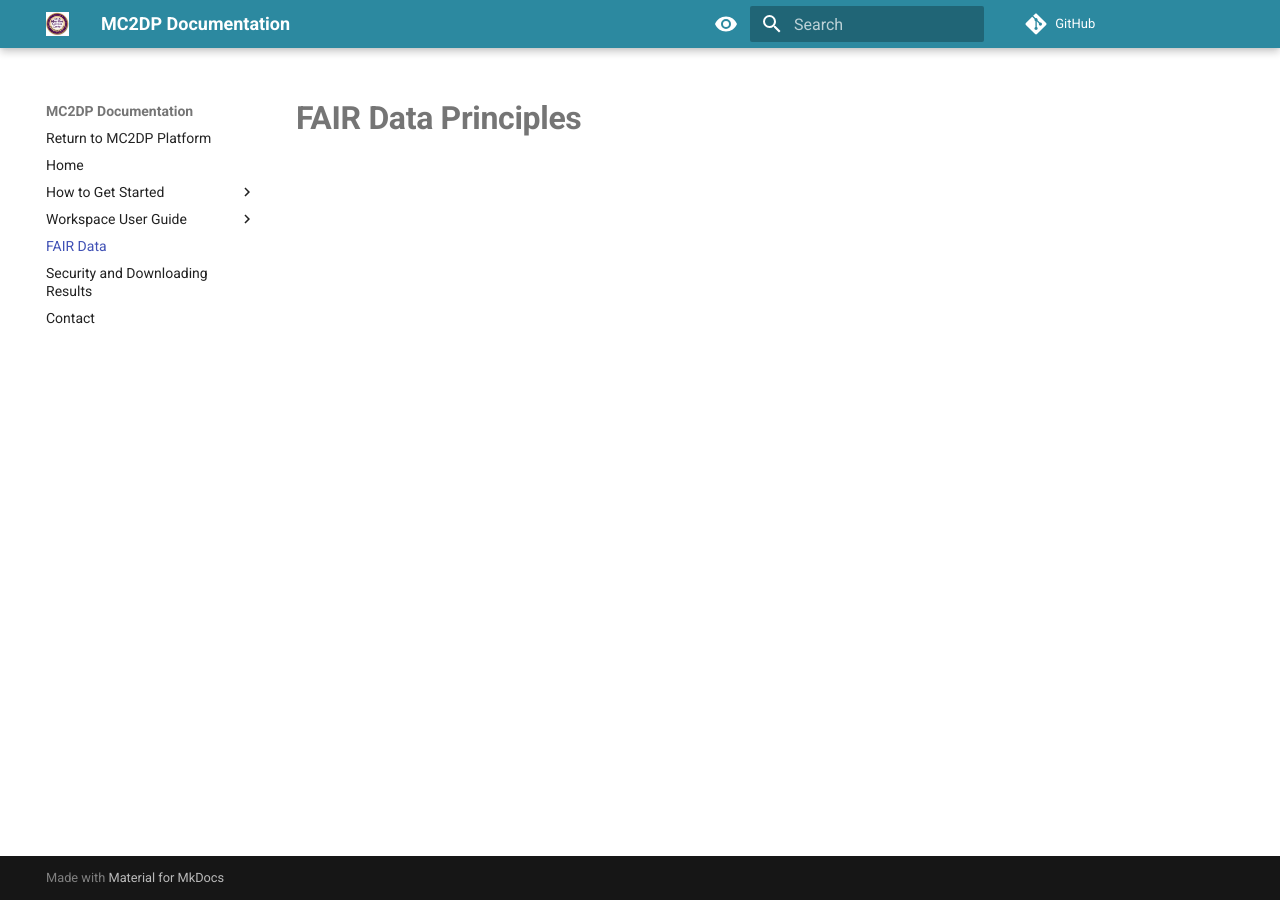
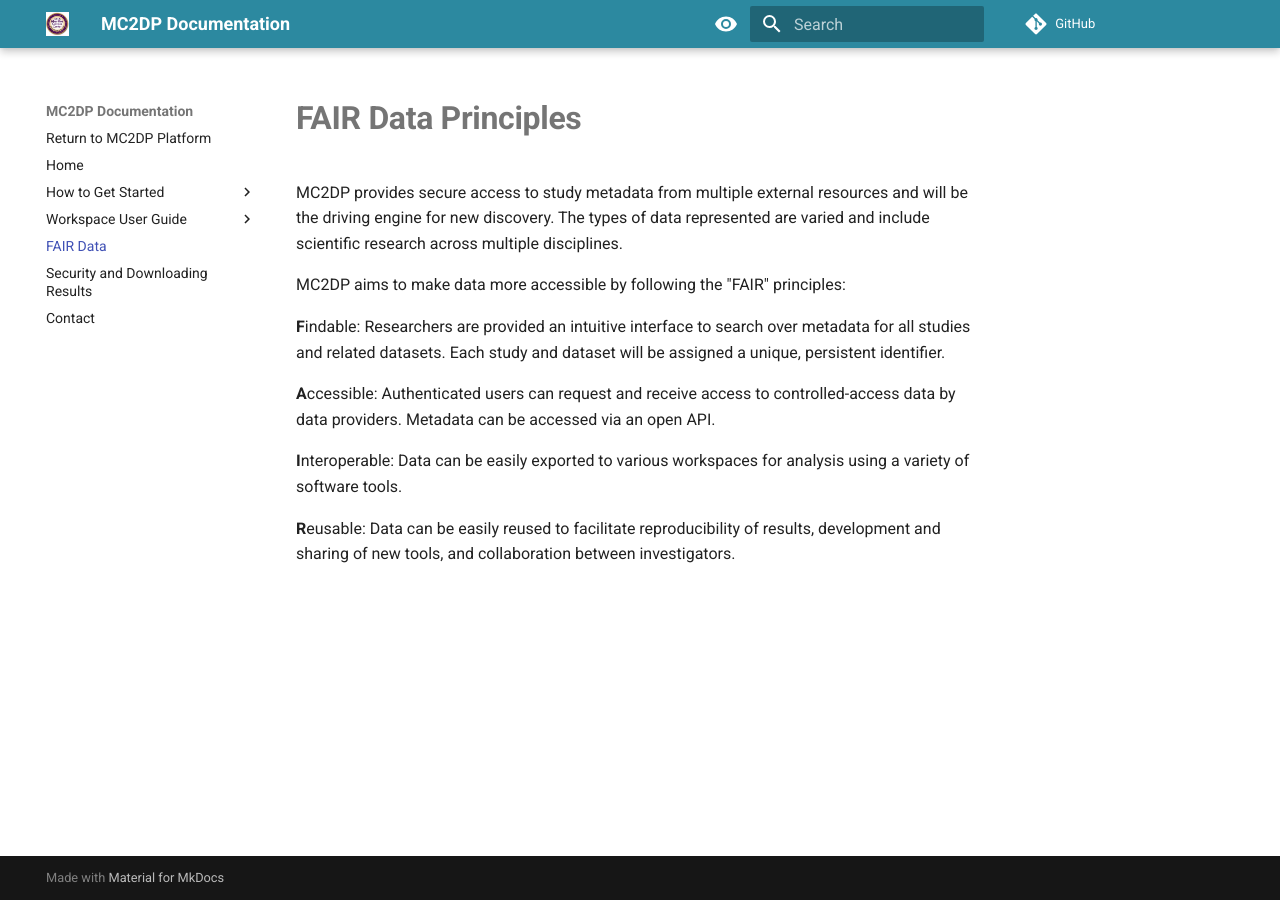
Before and after one commit to uc-cdis/mc2dp-docs, an MkDocs documentation site: the page built from docs/fair_data.md, in a window 1280 px wide. Built offline with MkDocs 1.6.1 and Material for MkDocs 9.7.7, drawn with Linux system fonts in a browser that asks for light colours; comment, search, counter and statistics services are not loaded.

Commit message:
additional fixes

```diff
--- a/docs/fair_data.md
+++ b/docs/fair_data.md
@@ -1 +1,13 @@
 # **FAIR Data Principles**
+
+MC2DP provides secure access to study metadata from multiple external resources and will be the driving engine for new discovery. The types of data represented are varied and include scientific research across multiple disciplines.
+
+MC2DP aims to make data more accessible by following the "FAIR" principles:
+
+**F**indable: Researchers are provided an intuitive interface to search over metadata for all studies and related datasets. Each study and dataset will be assigned a unique, persistent identifier.
+
+**A**ccessible: Authenticated users can request and receive access to controlled-access data by data providers. Metadata can be accessed via an open API.
+
+**I**nteroperable: Data can be easily exported to various workspaces for analysis using a variety of software tools.
+
+**R**eusable: Data can be easily reused to facilitate reproducibility of results, development and sharing of new tools, and collaboration between investigators.
--- a/mkdocs.yml
+++ b/mkdocs.yml
@@ -12,12 +12,11 @@ nav:
     - Data Connections: data_connections_page.md
     - Analysis Page: analysis_page.md
     - Data Library Page: data_library_page.md
-    - Workspaces Page: workspace_page.md
+    - Workspaces Page: workspace_start.md
     - Profile Page: profile_page.md
   - Workspace User Guide:
     - Getting Started in Workspace: workspace_start.md
-    - Data Security and Downloading Results: workspace_data_seurity.md
-    - Workspace FAQ: workspace_faq.md
+    - Data Security and Downloading Results: workspace_data_security.md
   - FAIR Data: fair_data.md
   - Security and Downloading Results: security_and_downloading_results.md
   - Contact: contact.md
```
Also changed, not shown: docs/contact.md (+1 -1 lines).
